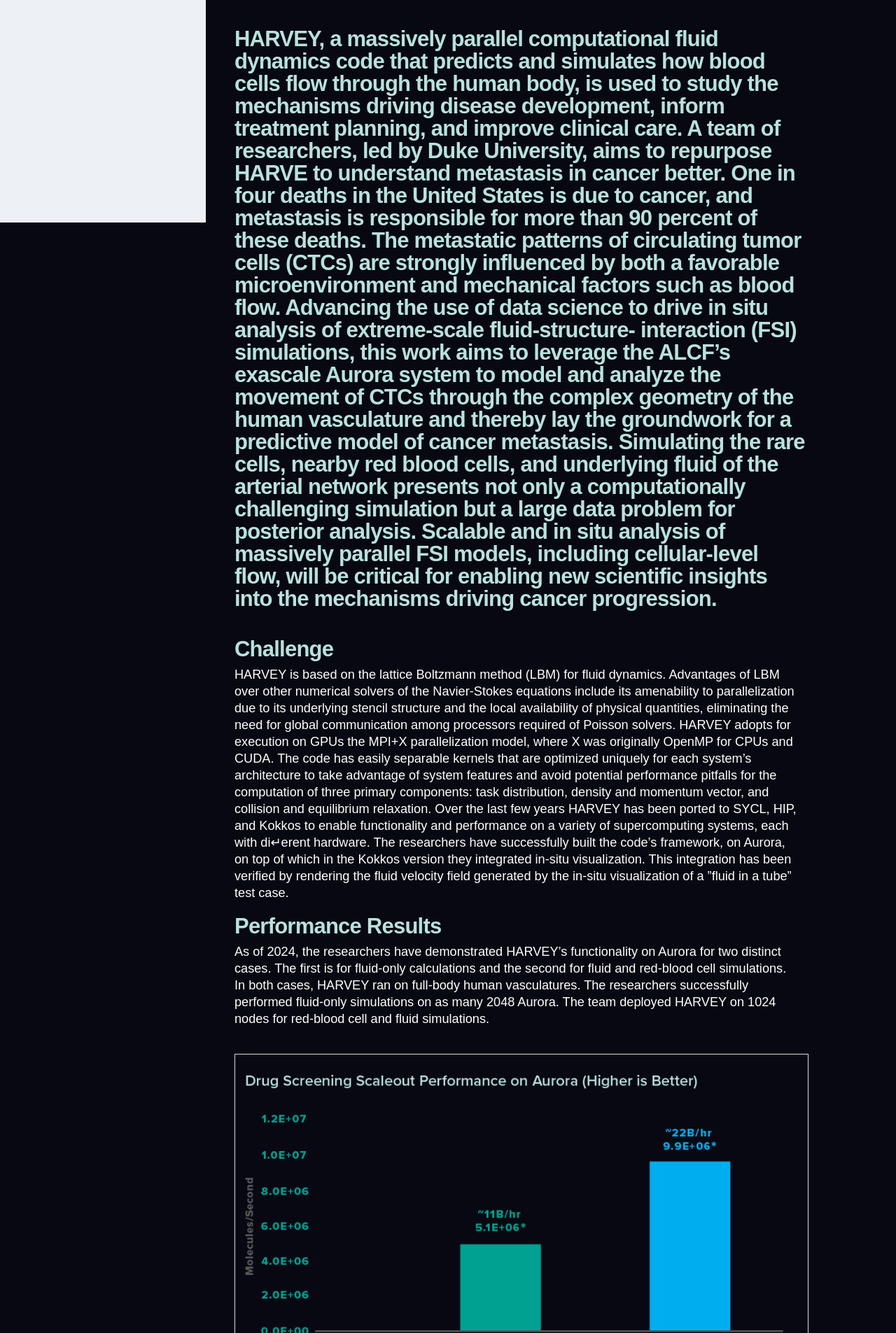
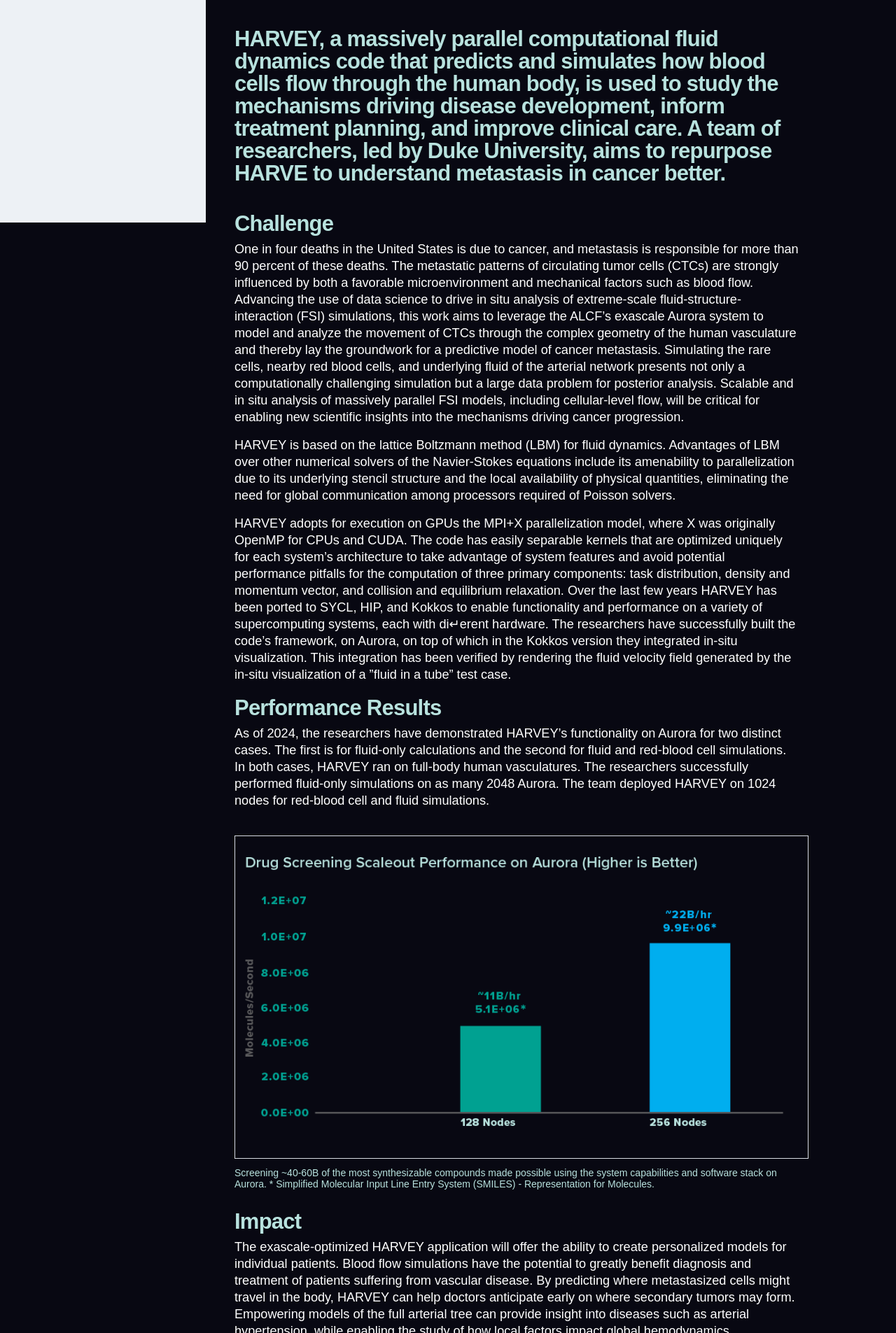
Before and after one commit to argonne-lcf/AR2024, a Jekyll site: the page built from _performancehighlights/harvey.md, in a window 1280 px wide. Shown: the part 1026-2931 px from the top of the page at 70% size. Built offline with Jekyll 4.4.1, drawn with Linux system fonts in a browser that asks for light colours; some web fonts are replaced.

Commit message:
Update harvey.md
reorganize

```diff
--- a/_performancehighlights/harvey.md
+++ b/_performancehighlights/harvey.md
@@ -14,17 +14,19 @@
 ---
 
 {% include txt-intro.html
-    blurb = "HARVEY, a massively parallel computational fluid dynamics code that predicts and simulates how blood cells flow through the human body, is used to study the mechanisms driving disease development, inform treatment planning, and improve clinical care.
-A team of researchers, led by Duke University, aims to repurpose HARVE to understand metastasis in cancer better.
-One in four deaths in the United States is due to cancer, and metastasis is responsible for more than 90 percent of these deaths. The metastatic patterns of circulating tumor cells (CTCs) are strongly influenced by both a favorable microenvironment and mechanical factors such as blood flow.
-Advancing the use of data science to drive in situ analysis of extreme-scale fluid-structure- interaction (FSI) simulations, this work aims to leverage the ALCF’s exascale Aurora system to model and analyze the movement of CTCs through the complex geometry of the human vasculature and thereby lay the groundwork for a predictive model of cancer metastasis. Simulating the rare cells, nearby red blood cells, and underlying fluid of the arterial network presents not only a computationally challenging simulation but a large data problem for posterior analysis. Scalable and in situ analysis of massively parallel FSI models, including cellular-level flow, will be critical for enabling new scientific insights into the mechanisms driving cancer progression.
+    blurb = "HARVEY, a massively parallel computational fluid dynamics code that predicts and simulates how blood cells flow through the human body, is used to study the mechanisms driving disease development, inform treatment planning, and improve clinical care. A team of researchers, led by Duke University, aims to repurpose HARVE to understand metastasis in cancer better.
 "
 %}
 
 
 
 ## Challenge
+
+One in four deaths in the United States is due to cancer, and metastasis is responsible for more than 90 percent of these deaths. The metastatic patterns of circulating tumor cells (CTCs) are strongly influenced by both a favorable microenvironment and mechanical factors such as blood flow.
+Advancing the use of data science to drive in situ analysis of extreme-scale fluid-structure- interaction (FSI) simulations, this work aims to leverage the ALCF’s exascale Aurora system to model and analyze the movement of CTCs through the complex geometry of the human vasculature and thereby lay the groundwork for a predictive model of cancer metastasis. Simulating the rare cells, nearby red blood cells, and underlying fluid of the arterial network presents not only a computationally challenging simulation but a large data problem for posterior analysis. Scalable and in situ analysis of massively parallel FSI models, including cellular-level flow, will be critical for enabling new scientific insights into the mechanisms driving cancer progression.
+
 HARVEY is based on the lattice Boltzmann method (LBM) for fluid dynamics. Advantages of LBM over other numerical solvers of the Navier-Stokes equations include its amenability to parallelization due to its underlying stencil structure and the local availability of physical quantities, eliminating the need for global communication among processors required of Poisson solvers.
+
 HARVEY adopts for execution on GPUs the MPI+X parallelization model, where X was originally OpenMP for CPUs and CUDA. The code has easily separable kernels that are optimized uniquely for each system’s architecture to take advantage of system features and avoid potential performance pitfalls for the computation of three primary components: task distribution, density and momentum vector, and collision and equilibrium relaxation. Over the last few years HARVEY has been ported to SYCL, HIP, and Kokkos to enable functionality and performance on a variety of supercomputing systems, each with di↵erent hardware.
 The researchers have successfully built the code’s framework, on Aurora, on top of which in the Kokkos version they integrated in-situ visualization. This integration has been verified by rendering the fluid velocity field generated by the in-situ visualization of a ”fluid in a tube” test case.
 
```
